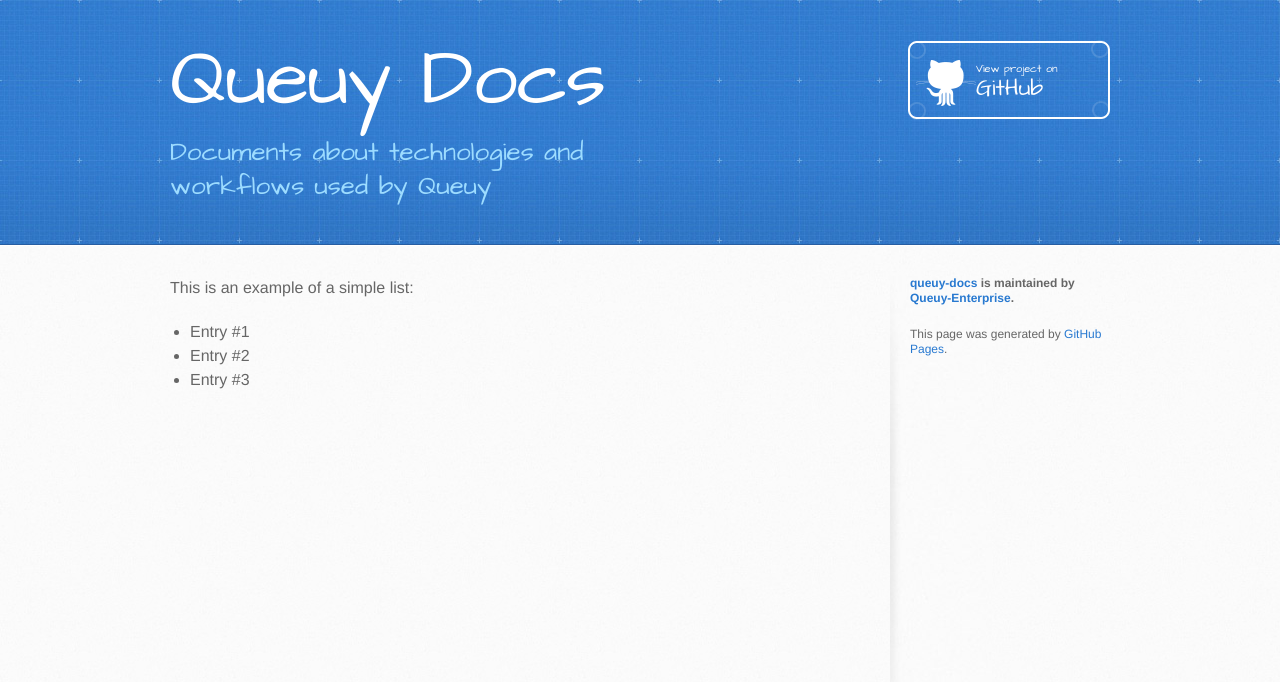
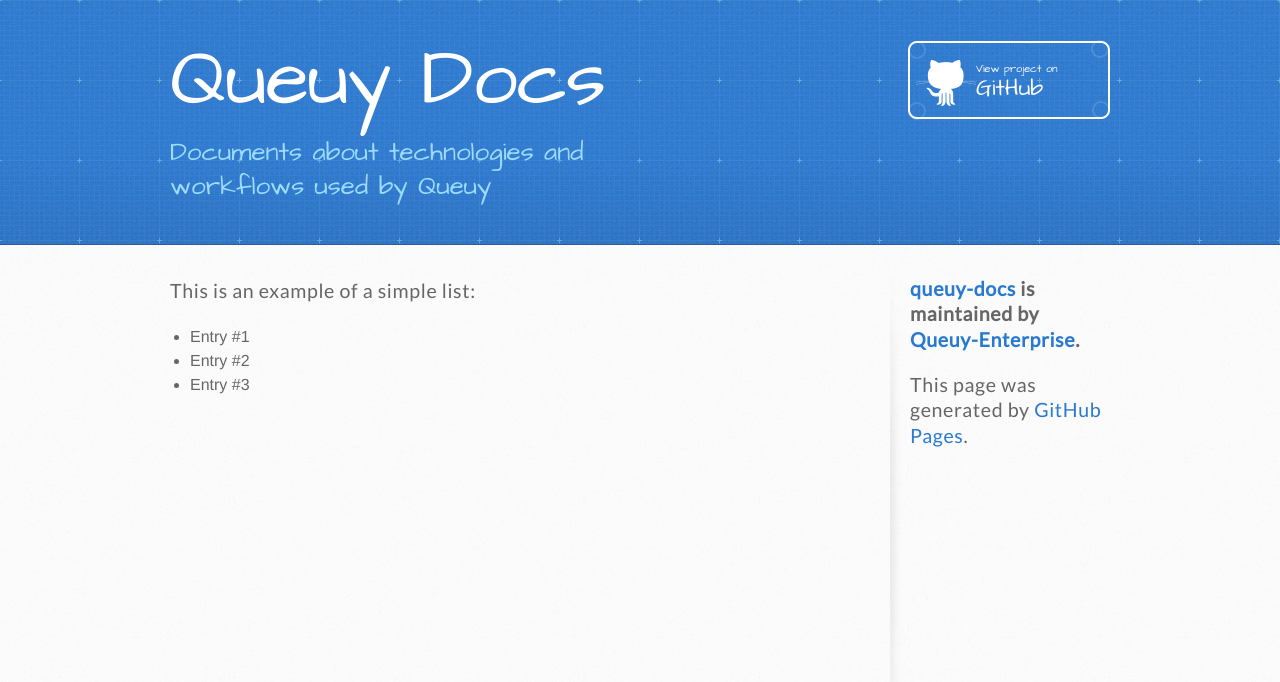
Before and after one commit to Queuy-Enterprise/queuy-docs, a Jekyll site: the page built from index.html, in a window 1280 px wide. Shown: the top 682 px of the page. Built offline with Jekyll 4.4.1, drawn with Linux system fonts in a browser that asks for light colours.

Commit message:
Stylize standard paragraphs

```diff
--- a/assets/css/style.scss
+++ b/assets/css/style.scss
@@ -22,6 +22,13 @@
 #main-content h2 {
   font-size: 2px;
 }
+
+p {
+  font-family: 'Lato', sans-serif;
+  letter-spacing: 0.65px;
+  font-size: 1.225rem;
+}
+
 iframe {
   margin: 15px 0;
   width: 680px;
```
